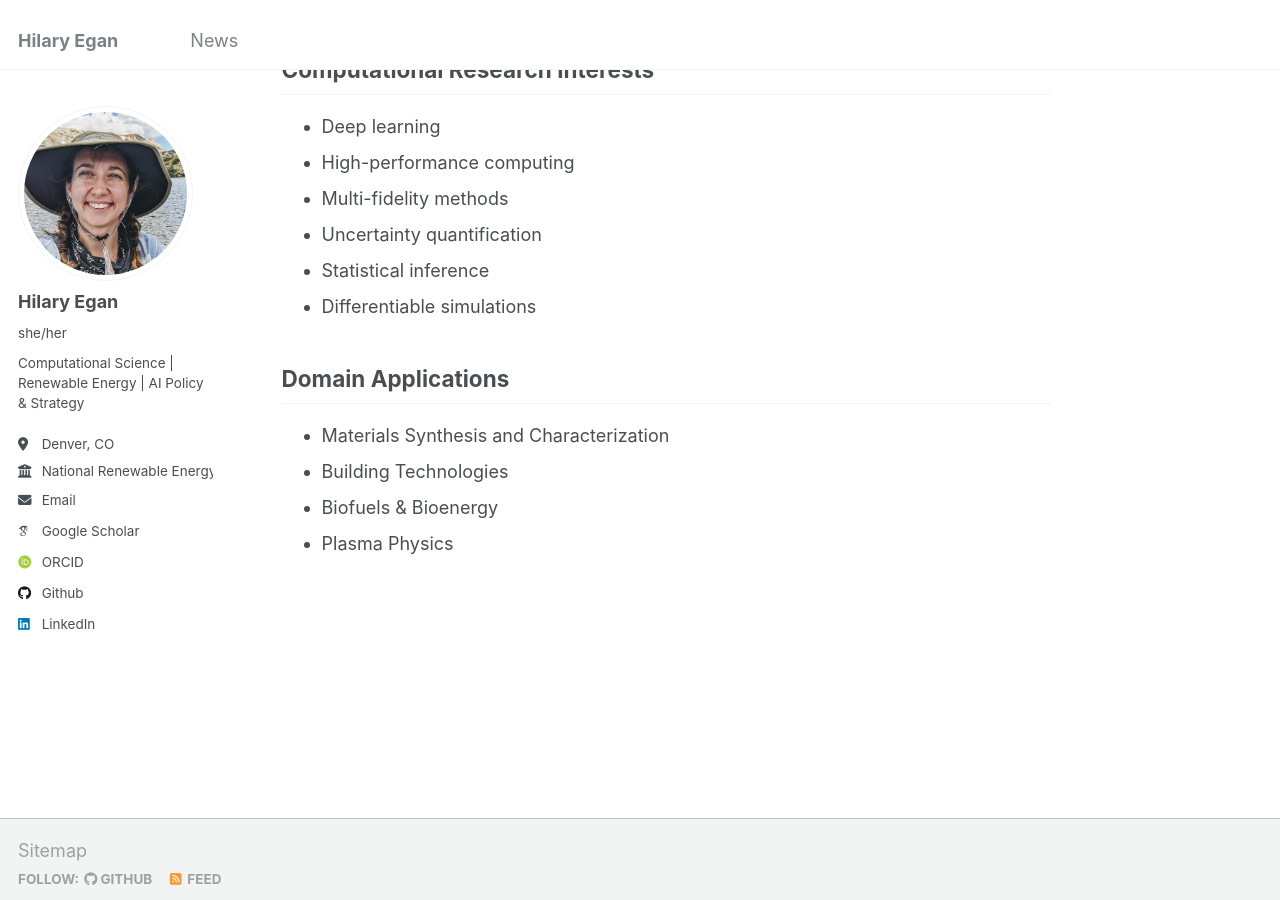
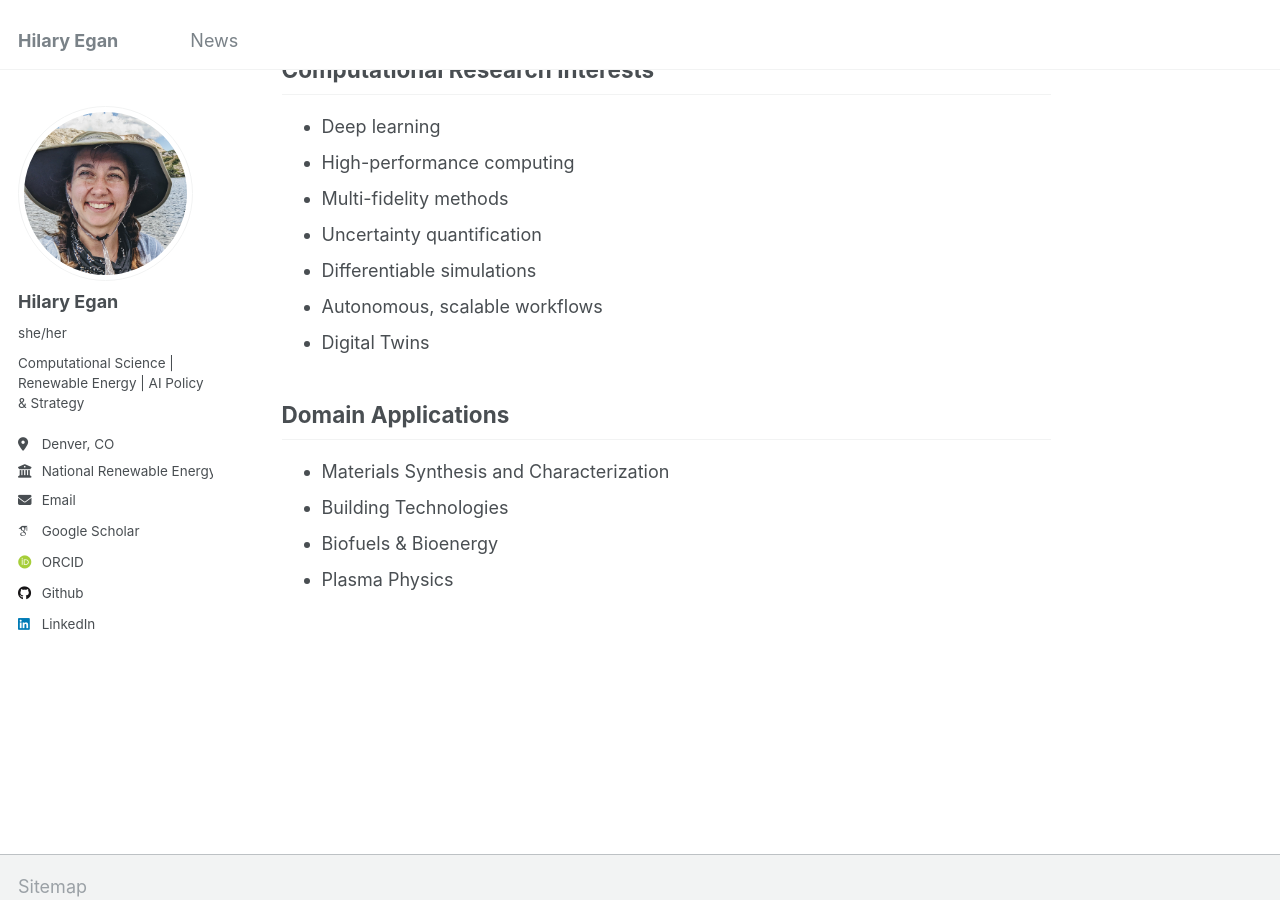
Before and after one commit to eganhila/eganhila.github.io, a Jekyll site: the page built from _pages/about.md, in a window 1280 px wide and 900 px high, scrolled down 562 px. Built offline with Jekyll 4.4.1, drawn with Linux system fonts in a browser that asks for light colours; some web fonts are replaced.

Commit message:
Add to about me

```diff
--- a/_pages/about.md
+++ b/_pages/about.md
@@ -19,8 +19,9 @@ Computational Research Interests
 * High-performance computing
 * Multi-fidelity methods
 * Uncertainty quantification
-* Statistical inference
 * Differentiable simulations
+* Autonomous, scalable workflows
+* Digital Twins
 
 Domain Applications
 ------------------
```
